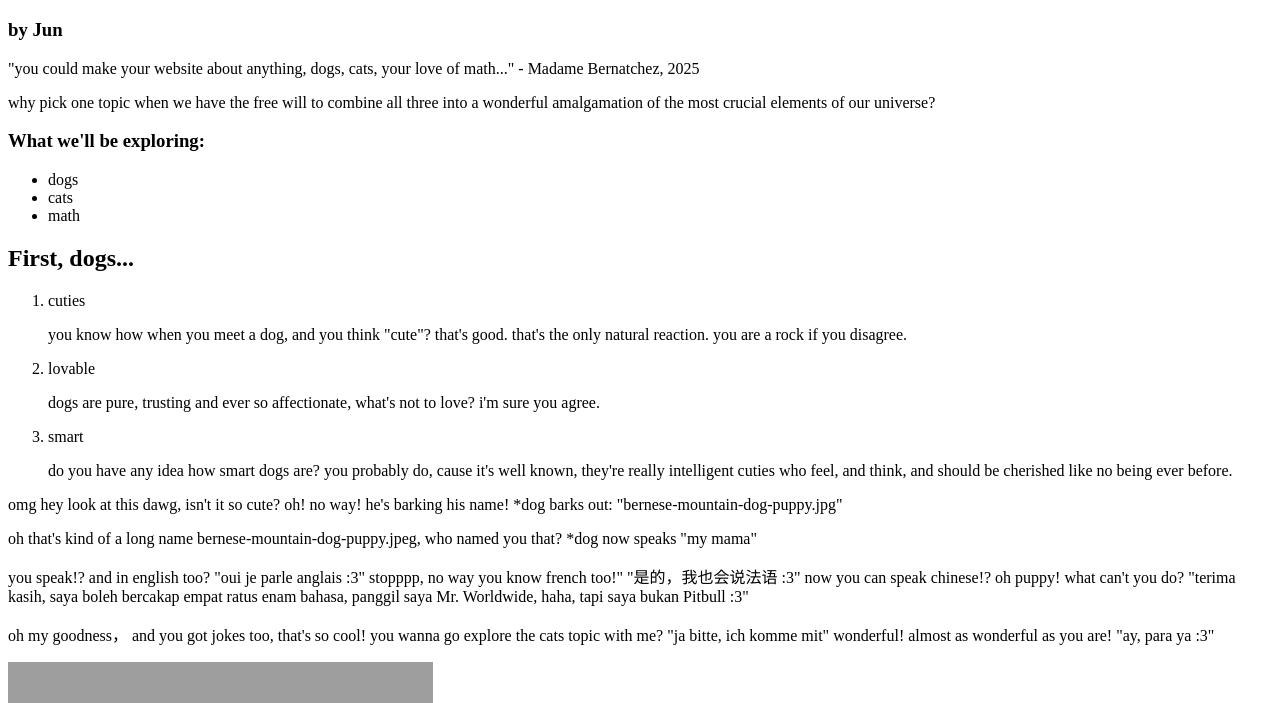
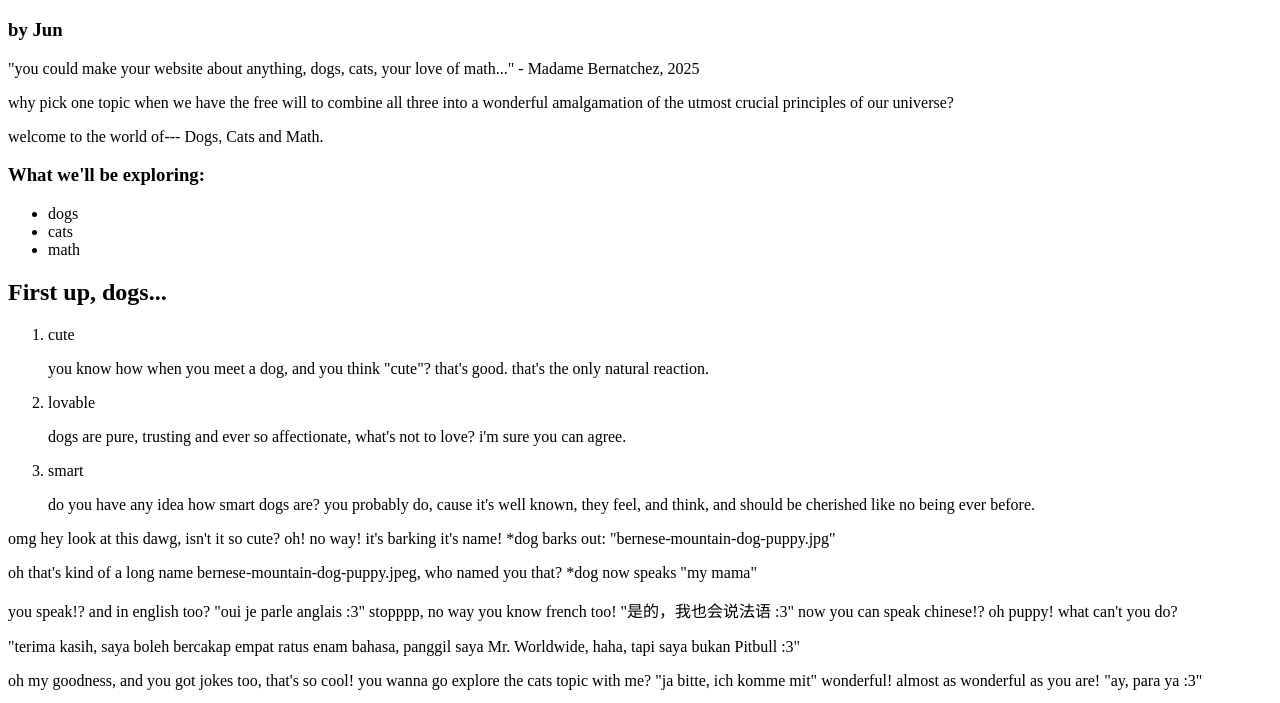
Before and after one commit to Junsrubberducky/functions, a plain HTML site: page index.html in a window 1280 px wide. Shown: the part 61-764 px from the top of the page. Drawn offline with Linux system fonts and the light colour scheme; grey boxes are pictures that could not be loaded.

Commit message:
Update index.html

```diff
--- a/index.html
+++ b/index.html
@@ -7,25 +7,27 @@
 
 <h1>Dogs, Cats and Math!</h1> <h3>by Jun</h3>
 <p>"you could make your website about anything, dogs, cats, your love of math..."  - Madame Bernatchez, 2025</p>
-<p>why pick one topic when we have the free will to combine all three into a wonderful amalgamation of the most crucial elements of our universe?</p>
+<p>why pick one topic when we have the free will to combine all three into a wonderful amalgamation of the utmost crucial principles of our universe?</p>
+    <p>welcome to the world of--- Dogs, Cats and Math.</p>
 <h3>What we'll be exploring:</h3>
 <ul><li>dogs</li>
     <li>cats</li>
     <li>math</li>
 </ul>
-<h2>First, dogs...</h2>
+<h2>First up, dogs...</h2>
 <ol>
-   <li>cuties</li>
-<p>you know how when you meet a dog, and you think "cute"? that's good. that's the only natural reaction. you are a rock if you disagree.</p>
+   <li>cute</li>
+<p>you know how when you meet a dog, and you think "cute"? that's good. that's the only natural reaction.</p>
    <li>lovable</li>
-<p>dogs are pure, trusting and ever so affectionate, what's not to love? i'm sure you agree.</p>
+<p>dogs are pure, trusting and ever so affectionate, what's not to love? i'm sure you can agree.</p>
    <li>smart</li>
-<p>do you have any idea how smart dogs are? you probably do, cause it's well known, they're really intelligent cuties who feel, and think, and should be cherished like no being ever before.</p>
+<p>do you have any idea how smart dogs are? you probably do, cause it's well known, they feel, and think, and should be cherished like no being ever before.</p>
 </ol>
-    <p>omg hey look at this dawg, isn't it so cute? oh! no way! he's barking his name! *dog barks out: "bernese-mountain-dog-puppy.jpg" </p>
+    <p>omg hey look at this dawg, isn't it so cute? oh! no way! it's barking it's name! *dog barks out: "bernese-mountain-dog-puppy.jpg" </p>
     <p>oh that's kind of a long name bernese-mountain-dog-puppy.jpeg, who named you that? *dog now speaks "my mama"</p>
-    <p>you speak!? and in english too? "oui je parle anglais :3" stopppp, no way you know french too!" "是的，我也会说法语 :3" now you can speak chinese!? oh puppy! what can't you do? "terima kasih, saya boleh bercakap empat ratus enam bahasa, panggil saya Mr. Worldwide, haha, tapi saya bukan Pitbull :3"</p>
-    <p>oh my goodness， and you got jokes too, that's so cool! you wanna go explore the cats topic with me? "ja bitte, ich komme mit" wonderful! almost as wonderful as you are! "ay, para ya :3"</p>
+    <p>you speak!? and in english too? "oui je parle anglais :3" stopppp, no way you know french too! "是的，我也会说法语 :3" now you can speak chinese!? oh puppy! what can't you do?</p>
+    <p>"terima kasih, saya boleh bercakap empat ratus enam bahasa, panggil saya Mr. Worldwide, haha, tapi saya bukan Pitbull :3"</p>
+    <p>oh my goodness, and you got jokes too, that's so cool! you wanna go explore the cats topic with me? "ja bitte, ich komme mit" wonderful! almost as wonderful as you are! "ay, para ya :3"</p>
 <img src="https://www.rover.com/blog/wp-content/uploads/2019/06/bernese-mountain-dog-1177074_1920.jpg" alt="puppy" width=425 height=300>
 
 </body>
```
